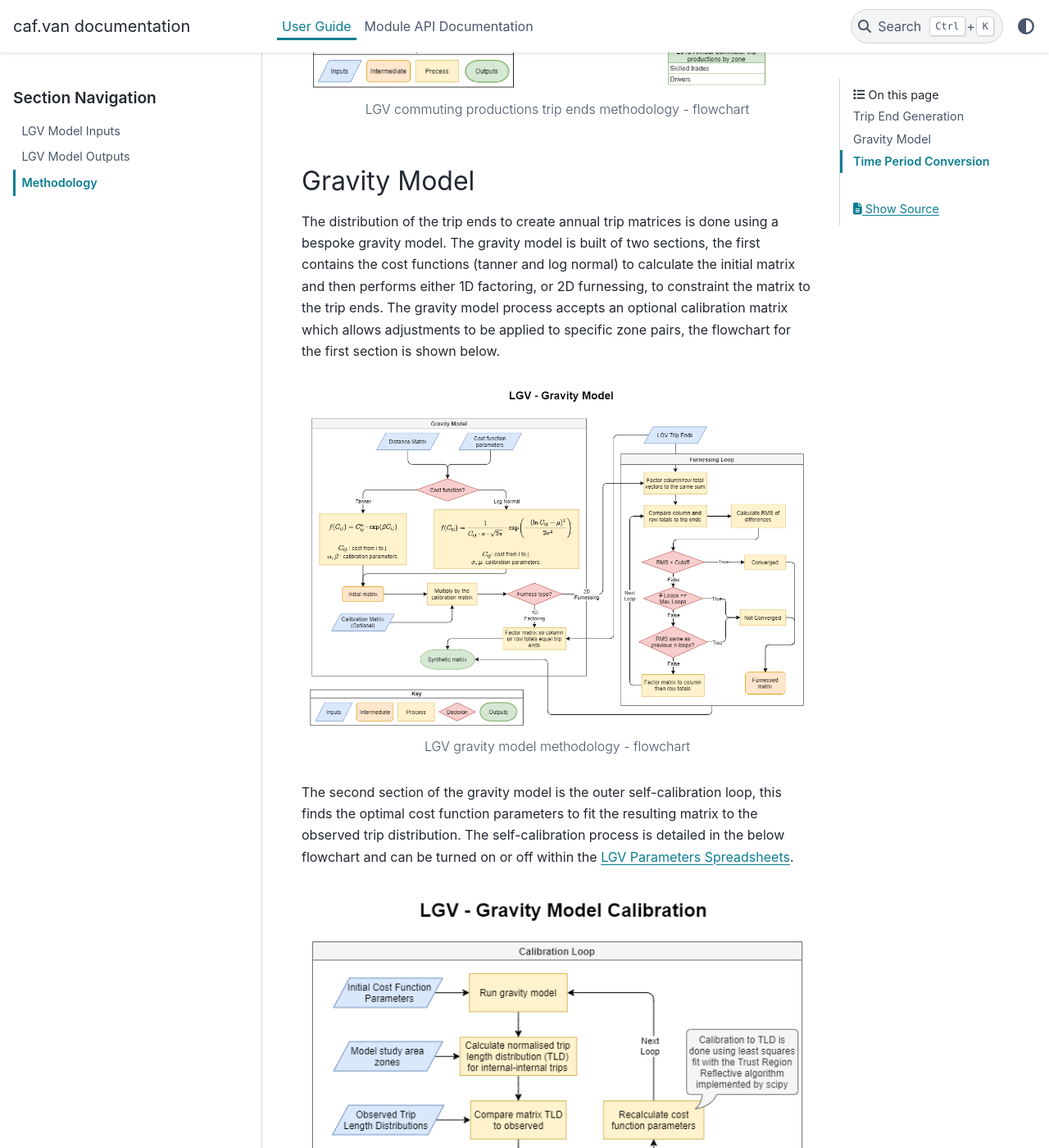
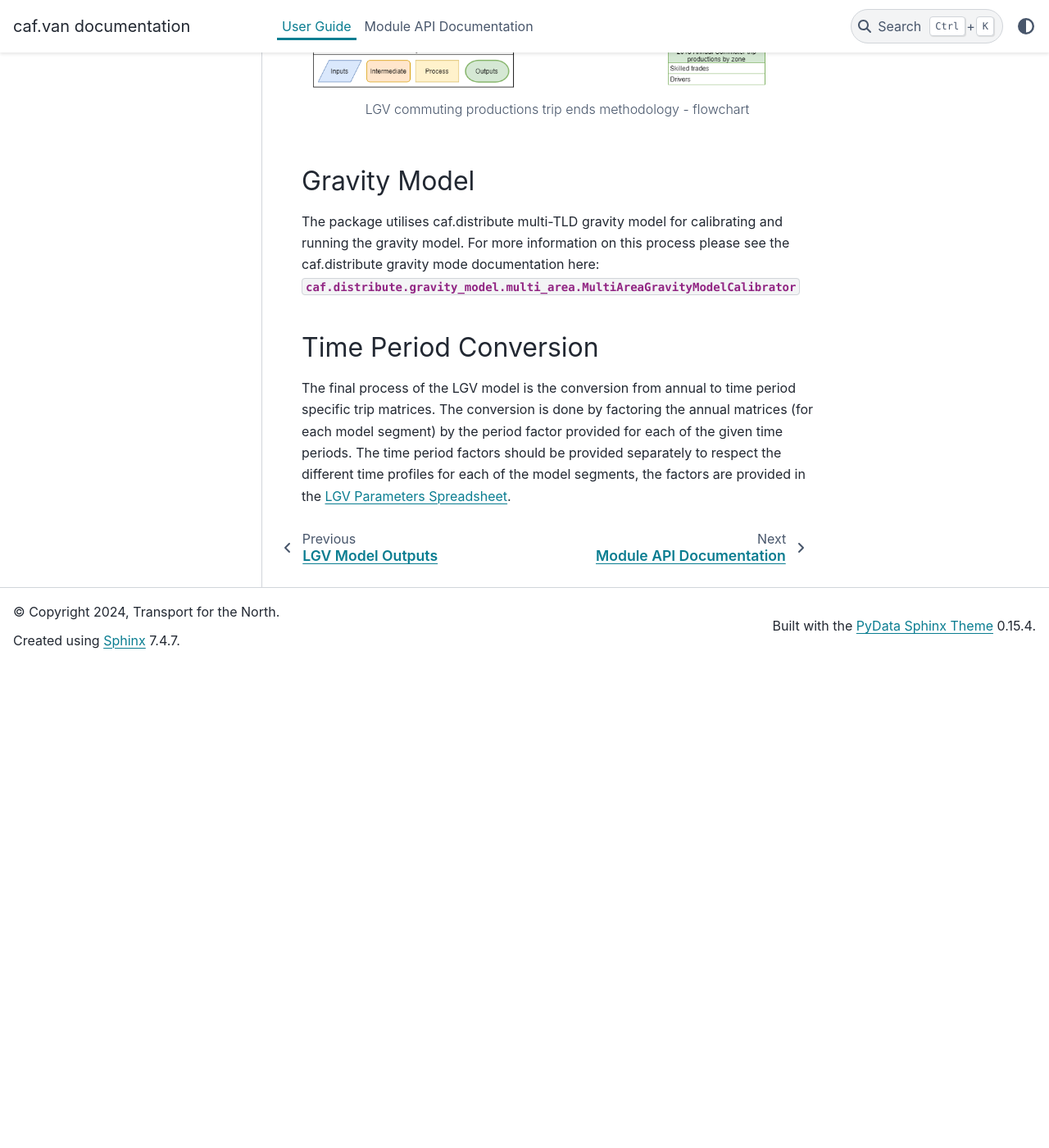
Before and after one commit to Transport-for-the-North/caf.van, a Sphinx documentation site: the page built from docs/source/methodology.rst, in a window 1280 px wide and 1400 px high, scrolled down 4378 px. Shown: the whole window at 82% size. Built offline with Sphinx 7.4.7 and the PyData theme 0.15.4, drawn with Linux system fonts in a browser that asks for light colours; pages that are not in the unit, such as notebooks, are missing from menus; after the commit the page ends 5188 px from its top, so only the background shows below that; some of the changed text lies outside the part shown.

Commit message:
removed redundant balancing, updated methodology

```diff
--- a/docs/source/conf.py
+++ b/docs/source/conf.py
@@ -37,6 +37,7 @@
     "sphinx.ext.napoleon",
     "sphinx.ext.autosectionlabel",
     "sphinx_gallery.gen_gallery",
+    "sphinx.ext.intersphinx",
 ]
 
 templates_path = ["_templates", "_templates/autosummary"]
@@ -76,6 +77,12 @@
     "filename_pattern": rf"{re.escape(os.sep)}run_.*\.py",
 }
 
+# -- Options for Linking to external docs (intersphinx) ----------------------
+intersphinx_mapping = {
+    "caf.distribute": ("https://cafdistribute.readthedocs.io/en/stable/", None),
+}
+intersphinx_timeout = 30
+
 # -- Options for HTML output -------------------------------------------------
 # https://www.sphinx-doc.org/en/master/usage/configuration.html#options-for-html-output
 
--- a/docs/source/methodology.rst
+++ b/docs/source/methodology.rst
@@ -115,31 +115,9 @@
 Gravity Model
 -------------
 
-The distribution of the trip ends to create annual trip matrices is done
-using a bespoke gravity model. The gravity model is built of two
-sections, the first contains the cost functions (tanner and log normal)
-to calculate the initial matrix and then performs either 1D factoring,
-or 2D furnessing, to constraint the matrix to the trip ends. The gravity
-model process accepts an optional calibration matrix which allows
-adjustments to be applied to specific zone pairs, the flowchart for the
-first section is shown below.
-
-.. figure:: _static/images/LGV_methodology-Gravity_Model.png
-   :alt: LGV gravity model methodology - flowchart
-
-   LGV gravity model methodology - flowchart
-
-The second section of the gravity model is the outer self-calibration
-loop, this finds the optimal cost function parameters to fit the
-resulting matrix to the observed trip distribution. The self-calibration
-process is detailed in the below flowchart and can be turned on or off
-within the `LGV Parameters
-Spreadsheets <#lgv-parameters-spreadsheet>`__.
-
-.. figure:: _static/images/LGV_methodology-Self-Calibrating_GM.png
-   :alt: LGV gravity model self-calibration methodology - flowchart
-
-   LGV gravity model self-calibration methodology - flowchart
+The package utilises caf.distribute multi-TLD gravity model for calibrating and running the gravity model.
+For more information on this process please see the caf.distribute gravity mode documentation here:
+:class:`caf.distribute.gravity_model.multi_area.MultiAreaGravityModelCalibrator`
 
 Time Period Conversion
 ----------------------
```
Also changed, not shown: docs/source/inputs.rst (+10 -7 lines), 1 other file.
